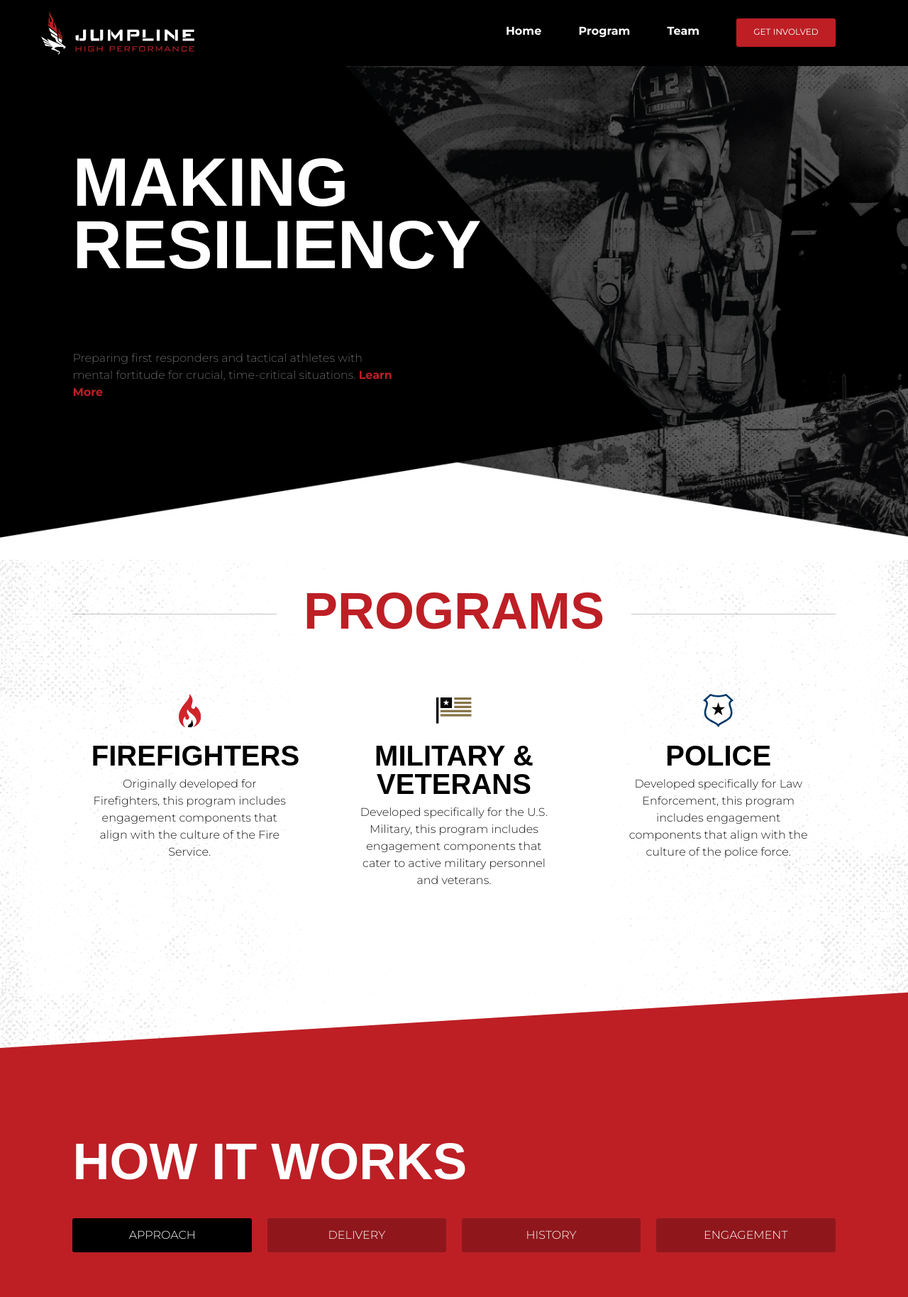
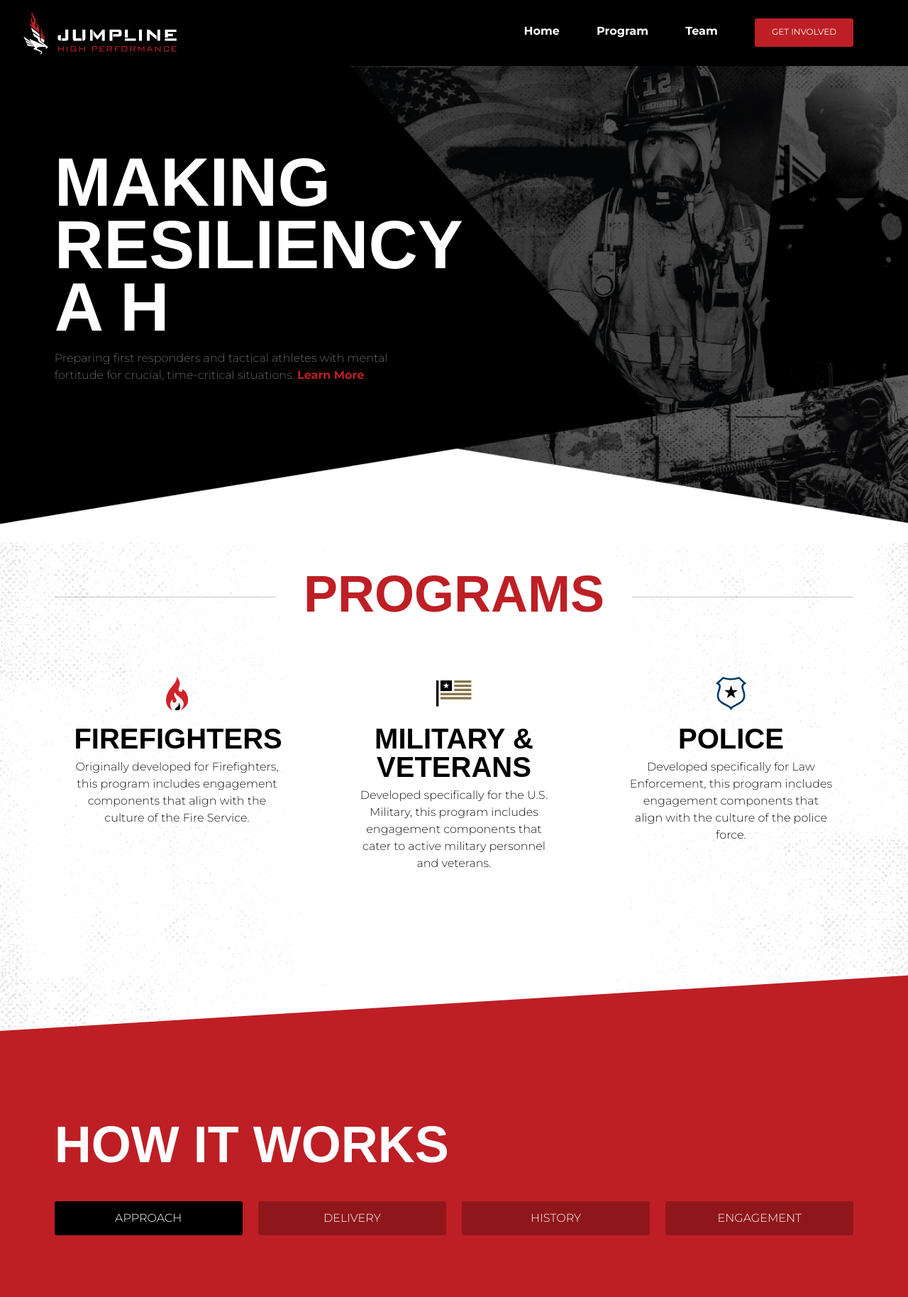
Before and after one commit to Magellanarts/Jumpline, a PHP site: page / in a window 1280 px wide. Shown: the top 1828 px of the page at 71% size. Run offline with PHP 8.4, Linux system fonts and the light colour scheme; style sheets or scripts are compiled from the project's sources; some web fonts are replaced.

Commit message:
new rotator, padding finessed

```diff
--- a/dev/index.html
+++ b/dev/index.html
@@ -641,7 +641,7 @@
 
 
     var typed = new Typed('.js-type-me', {
-      strings: ["Driving<br>Purpose &amp;<br>Performance", "BUILDING<br> SITUATIONAL<br> AWARENESS", "MAKING<br> RESILIENCY<br> A HABIT"],
+      strings: ["Performance<br>Optimization", "BUILDING<br> SITUATIONAL<br> AWARENESS", "MAKING<br> RESILIENCY<br> A HABIT", "Mobile<br>Wellness<br>Solution"],
       typeSpeed: 40,
       startDelay: 100,
       loop: true,
--- a/dev/sass/_layout.scss
+++ b/dev/sass/_layout.scss
@@ -15,10 +15,10 @@
   padding: 80px 6% 40px;
   box-sizing: border-box;
   @media #{$small} {
-    padding: 80px 8% 160px;
+    padding: 80px 6% 160px;
   }
   @media #{$xl} {
-    padding: 80px 16% 160px;
+    padding: 80px 12% 160px;
   }
 }
 
```
